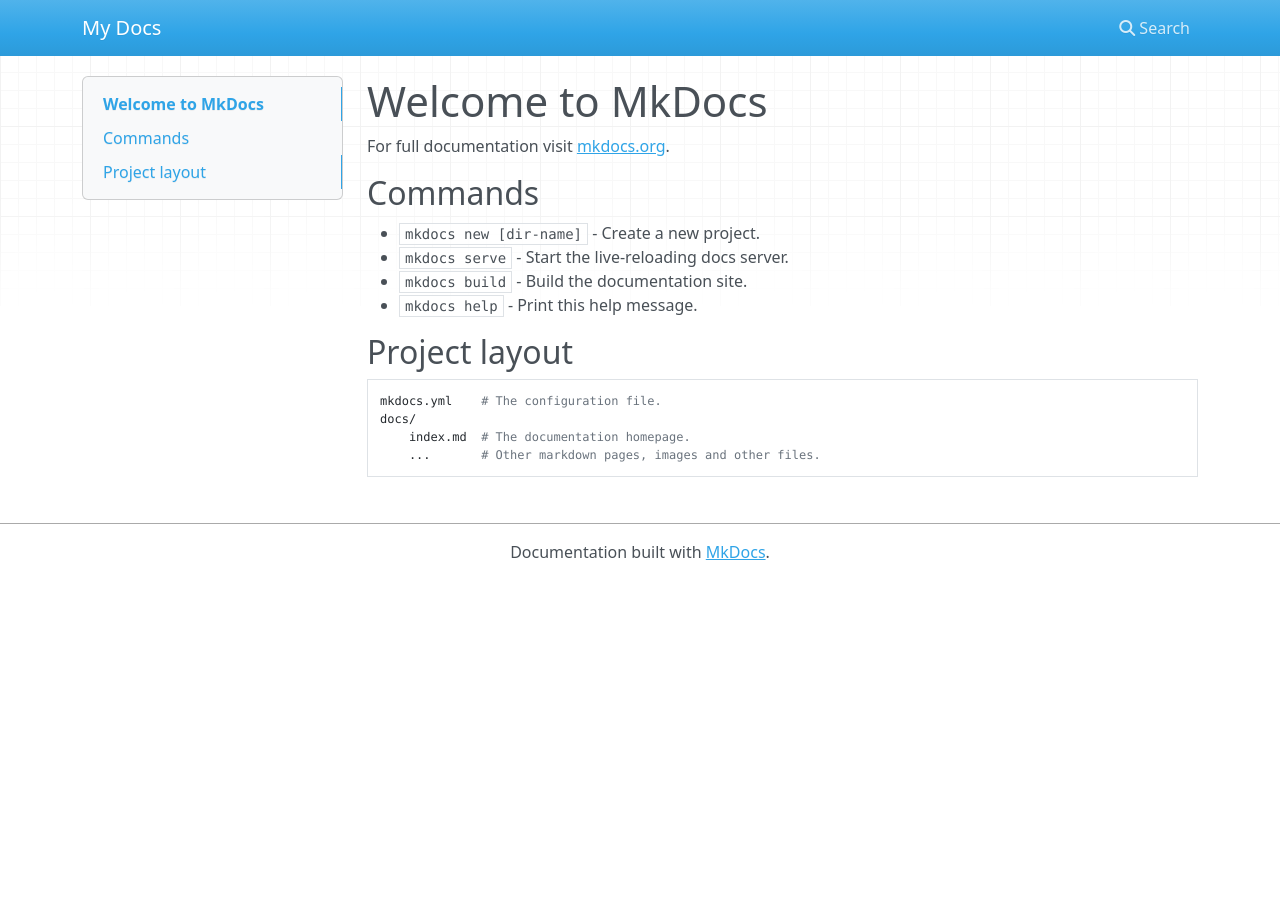
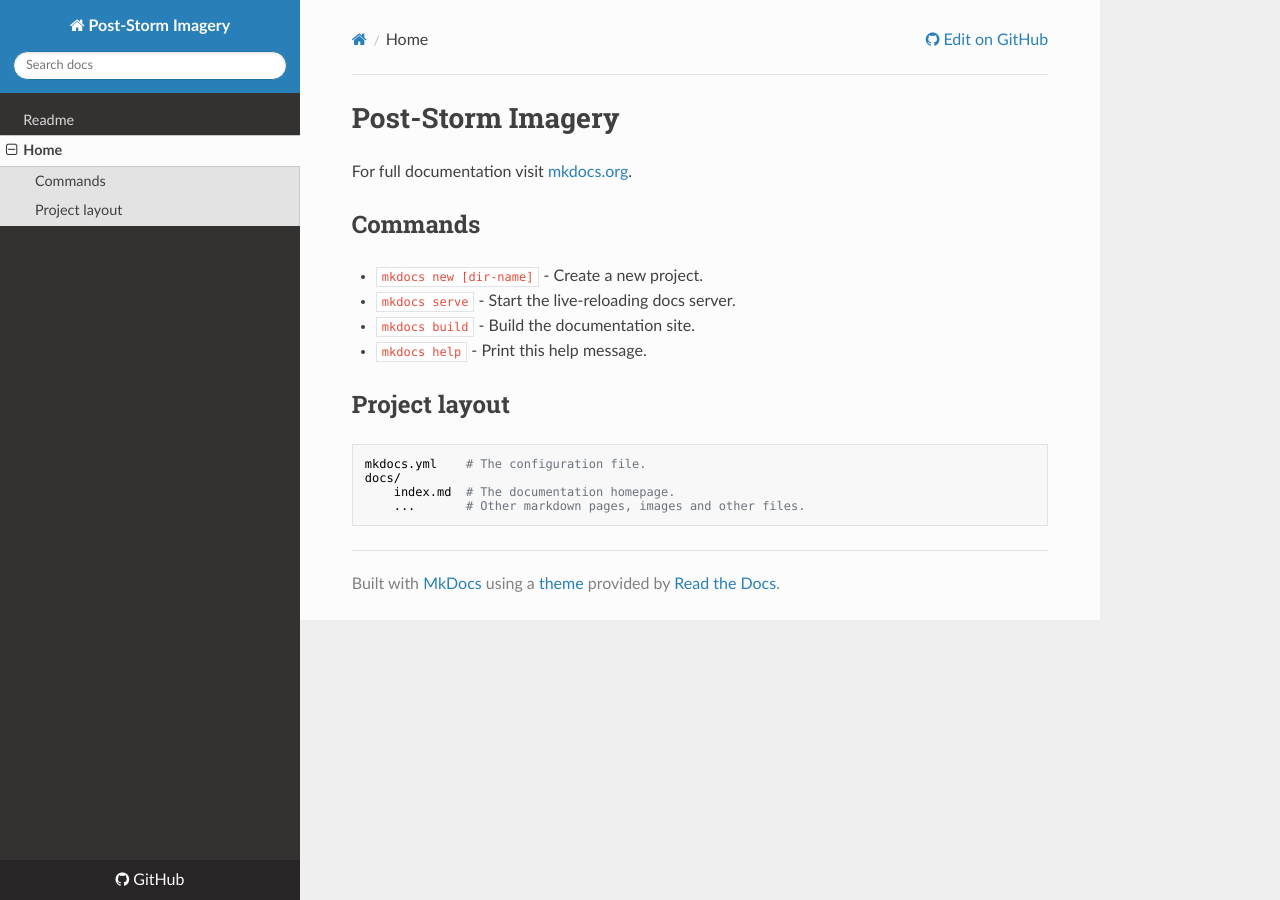
Before and after one commit to UNCG-CSE/Poststorm_Imagery, an MkDocs documentation site: the page built from docs/index.md, in a window 1280 px wide. Built offline with MkDocs 1.6.1, drawn with Linux system fonts in a browser that asks for light colours; nearby versions of some CDN libraries.

Commit message:
Setup mkdocs site

```diff
--- a/docs/index.md
+++ b/docs/index.md
@@ -1,4 +1,4 @@
-# Welcome to MkDocs
+# Post-Storm Imagery
 
 For full documentation visit [mkdocs.org](https://mkdocs.org).
 
--- a/mkdocs.yml
+++ b/mkdocs.yml
@@ -1 +1,13 @@
-site_name: My Docs
+site_name: 'Post-Storm Imagery'
+repo_url: 'https://github.com/UNCG-CSE/Poststorm_Imagery'
+site_description: 'Classification and analysis of post-storm response imagery.'
+site_author: 'C-Sick Team'
+
+# TODO: Change to correct URL for hosting
+site_url: 'http://127.0.0.1:8000/'
+
+nav:
+    - Readme: ../README.md
+    - Home: index.md
+
+theme: readthedocs
```
